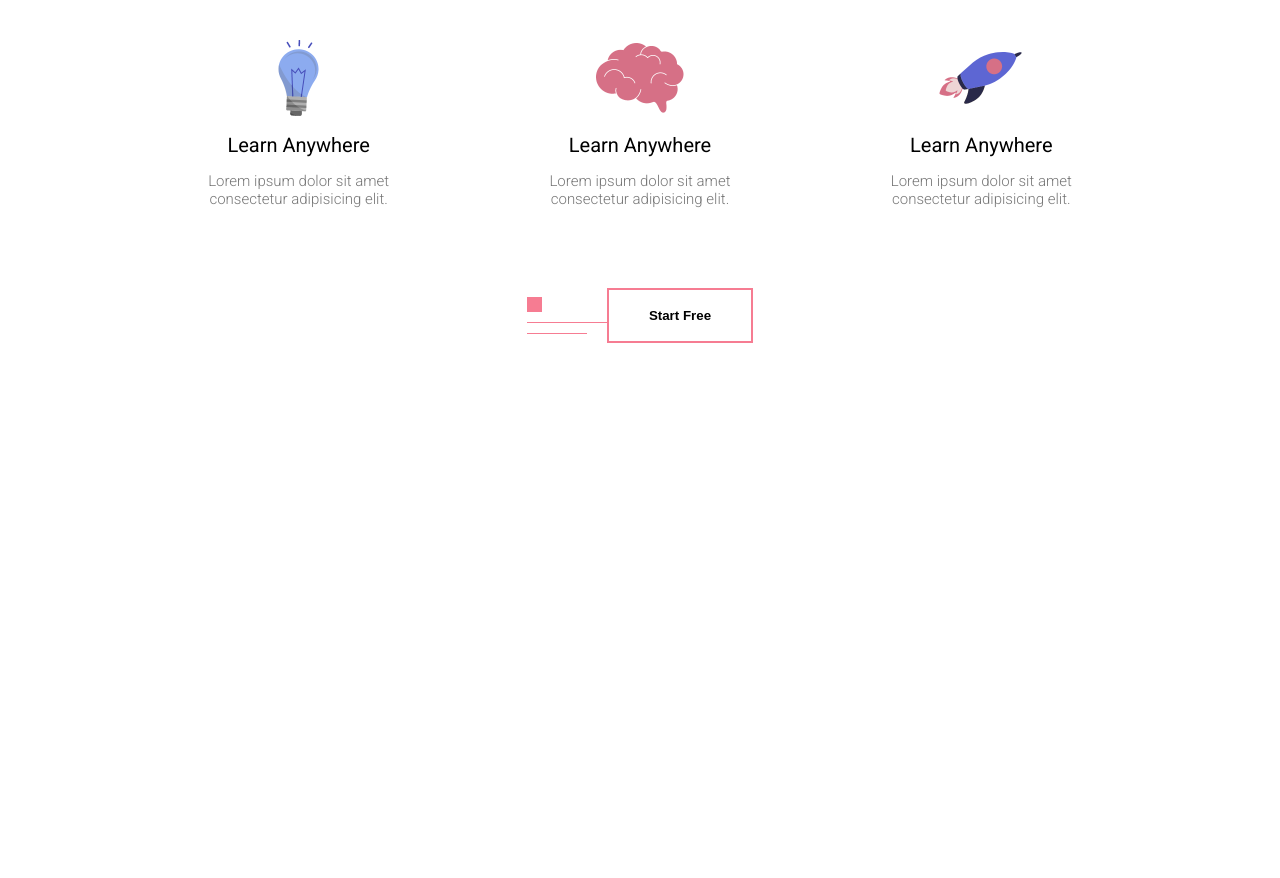
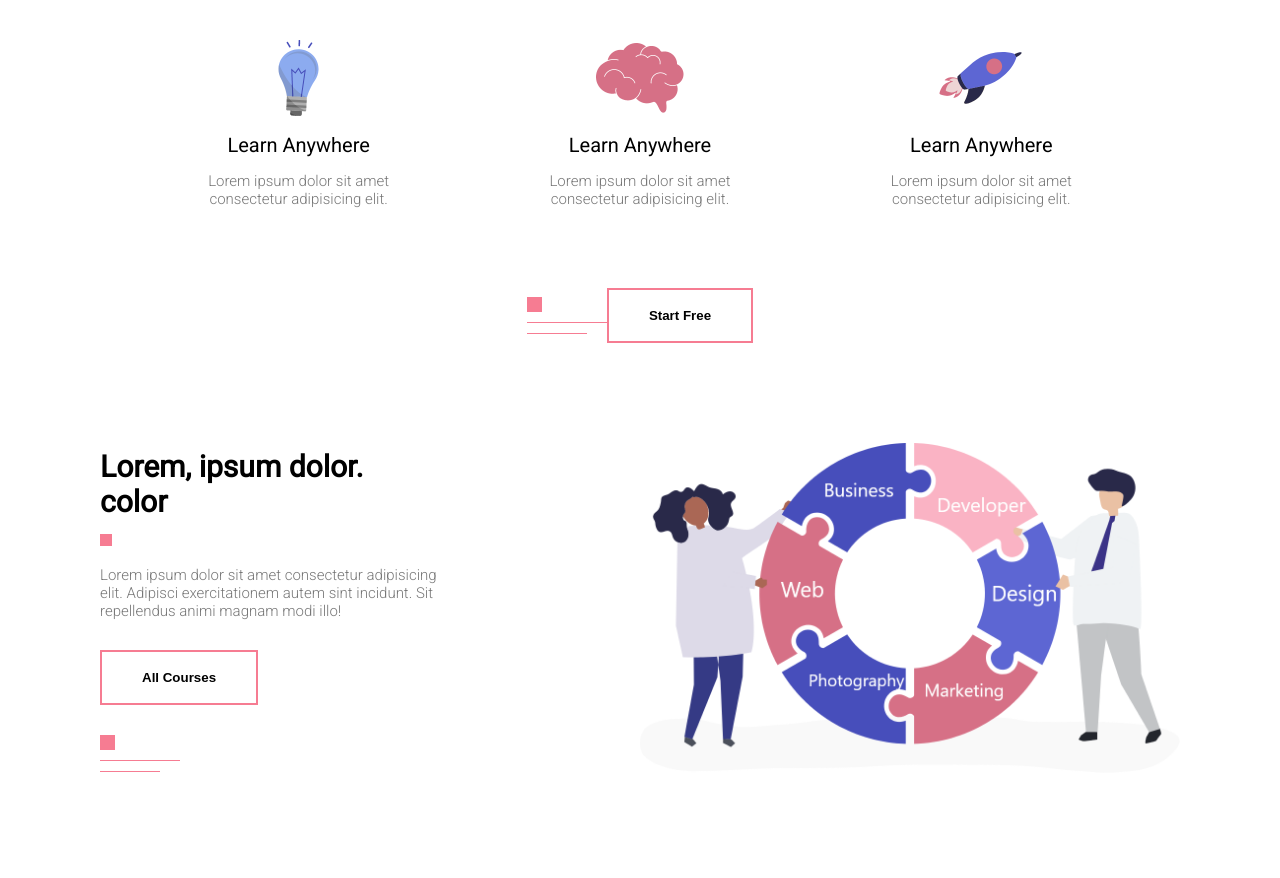
Before and after one commit to tguvenir/Xypo, a plain HTML site: page index.html in a window 1280 px wide. Shown: the part 1489-2367 px from the top of the page. Before the commit the page ends 1832 px from the top, so only its background shows below. Drawn offline with Linux system fonts and the light colour scheme.

Commit message:
Courses Section

```diff
--- a/index.html
+++ b/index.html
@@ -8,6 +8,7 @@
 		<link rel="stylesheet" href="style.css" />
 	</head>
 	<body>
+		<!-- Start Header Section -->
 		<section id="header">
 			<div class="container">
 				<img class="logo" src="images/logo.png" alt="Logo" />
@@ -28,7 +29,9 @@
 				</div>
 			</div>
 		</section>
+		<!-- End Header Section -->
 
+		<!-- Start Nav Section -->
 		<nav id="navbar">
 			<ul>
 				<li><a href="/">HOME</a></li>
@@ -50,7 +53,9 @@
 			</ul>
 		</nav>
 		<img id="btn-menu" src="images/menu.png" alt="menu" />
+		<!-- End Nav Section -->
 
+		<!-- Start About Section -->
 		<section id="about">
 			<div class="about-left">
 				<img src="images/about.png" alt="about" />
@@ -76,7 +81,9 @@
 				</div>
 			</div>
 		</section>
+		<!-- End About Section -->
 
+		<!-- Start Features Section -->
 		<section class="features">
 			<div class="features-row">
 				<div class="features-col">
@@ -104,6 +111,33 @@
 				<button class="btn-primary">Start Free</button>
 			</div>
 		</section>
+		<!-- End Features Section -->
+
+		<!-- Start Courses Section -->
+		<section id="courses">
+			<div class="container course-row">
+				<div class="course-left">
+					<div class="course-text">
+						<h2>Lorem, ipsum dolor.<br />color</h2>
+						<span class="square"></span>
+						<p>
+							Lorem ipsum dolor sit amet consectetur adipisicing elit. Adipisci exercitationem autem sint incidunt. Sit
+							repellendus animi magnam modi illo!
+						</p>
+						<button class="btn-primary">All Courses</button>
+						<div class="line">
+							<span class="line-1"></span><br />
+							<span class="line-2"></span><br />
+							<span class="line-3"></span>
+						</div>
+					</div>
+				</div>
+				<div class="course-right">
+					<img src="images/course.png" alt="Course" />
+				</div>
+			</div>
+		</section>
+		<!-- End Courses Section -->
 
 		<script src="script.js"></script>
 	</body>
--- a/style.css
+++ b/style.css
@@ -220,3 +220,35 @@ nav ul li a {
 	justify-content: center;
 	margin: 5rem auto 0;
 }
+
+/* Courses Section */
+
+#courses {
+	padding: 6.25rem 0;
+}
+
+.course-row {
+	display: flex;
+	align-items: center;
+	flex-wrap: wrap;
+}
+
+.course-right {
+	flex-basis: 50%;
+}
+
+.course-right img {
+	width: 100%;
+}
+
+.course-left {
+	flex-basis: 50%;
+}
+
+.course-text {
+	max-width: 21.875rem;
+}
+
+.course-text button {
+	margin: 1.875rem 0;
+}
```
